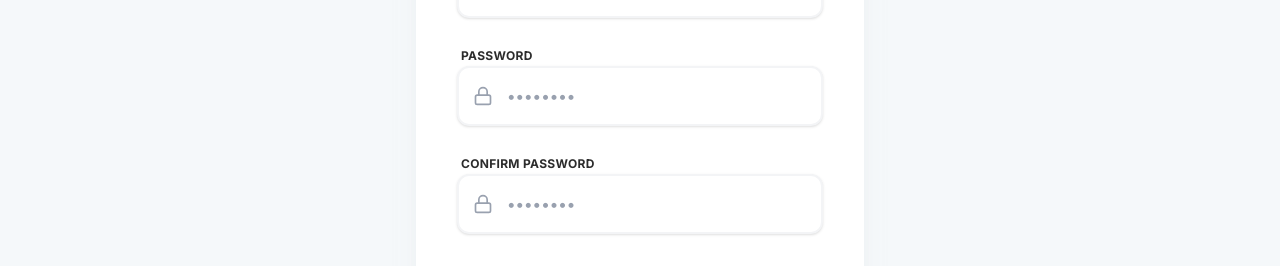
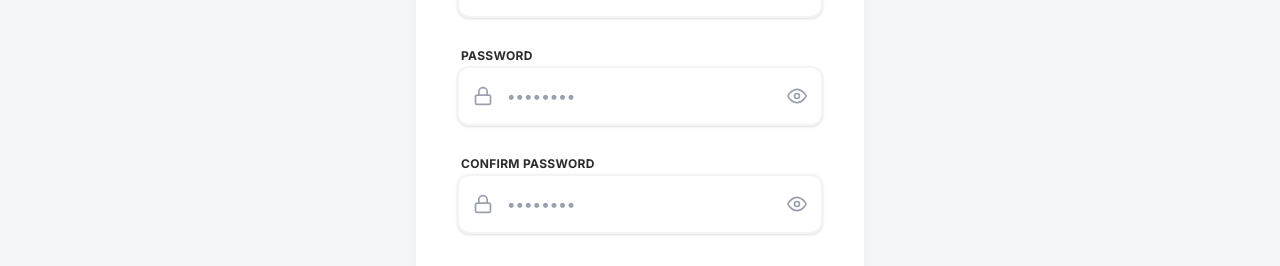
Before and after one commit to Shadab0097/mazle-tote, a React (Vite) app in the folder frontend/: page /register in a window 1280 px wide. Shown: the part 573-839 px from the top of the page. Built offline with nearby package versions, Linux system fonts and the light colour scheme; no server answers.

Commit message:
feature added

```diff
--- a/frontend/src/pages/Login.jsx
+++ b/frontend/src/pages/Login.jsx
@@ -10,7 +10,9 @@ import {
   FiUser,
   FiCheckCircle,
   FiShield,
-  FiCheck
+  FiCheck,
+  FiEye,
+  FiEyeOff
 } from 'react-icons/fi';
 
 const SecurityBadges = () => (
@@ -27,6 +29,7 @@ const SecurityBadges = () => (
 const Login = () => {
   const [formData, setFormData] = useState({ email: '', password: '' });
   const [rememberMe, setRememberMe] = useState(false);
+  const [showPassword, setShowPassword] = useState(false);
   const toast = useToast();
 
   const dispatch = useDispatch();
@@ -105,14 +108,22 @@ const Login = () => {
                 <FiLock size={18} className="md:w-5 md:h-5" />
               </div>
               <input
-                type="password"
+                type={showPassword ? 'text' : 'password'}
                 name="password"
                 placeholder="••••••••"
                 value={formData.password}
                 onChange={handleChange}
-                className="w-full pl-10 md:pl-12 pr-4 py-3 md:py-4 bg-white border-2 border-gray-100 focus:border-[#8ABEE8] rounded-xl outline-none text-[#2C2C2C] font-medium placeholder-gray-400 text-sm md:text-base transition-all duration-300 shadow-sm focus:shadow-md"
+                className="w-full pl-10 md:pl-12 pr-11 py-3 md:py-4 bg-white border-2 border-gray-100 focus:border-[#8ABEE8] rounded-xl outline-none text-[#2C2C2C] font-medium placeholder-gray-400 text-sm md:text-base transition-all duration-300 shadow-sm focus:shadow-md"
                 required
               />
+              <button
+                type="button"
+                onClick={() => setShowPassword(!showPassword)}
+                className="absolute inset-y-0 right-0 pr-4 flex items-center text-gray-400 hover:text-[#8ABEE8] transition-colors duration-200 cursor-pointer"
+                tabIndex={-1}
+              >
+                {showPassword ? <FiEyeOff size={18} className="md:w-5 md:h-5" /> : <FiEye size={18} className="md:w-5 md:h-5" />}
+              </button>
             </div>
           </div>
 
--- a/frontend/src/pages/Register.jsx
+++ b/frontend/src/pages/Register.jsx
@@ -10,7 +10,9 @@ import {
   FiArrowRight,
   FiShield,
   FiCheck,
-  FiCheckCircle
+  FiCheckCircle,
+  FiEye,
+  FiEyeOff
 } from 'react-icons/fi';
 
 const SecurityBadges = () => (
@@ -32,6 +34,8 @@ const Register = () => {
     confirmPassword: ''
   });
   const [agreed, setAgreed] = useState(false);
+  const [showPassword, setShowPassword] = useState(false);
+  const [showConfirmPassword, setShowConfirmPassword] = useState(false);
   const toast = useToast();
 
   const dispatch = useDispatch();
@@ -142,14 +146,22 @@ const Register = () => {
                 <FiLock size={20} />
               </div>
               <input
-                type="password"
+                type={showPassword ? 'text' : 'password'}
                 name="password"
                 placeholder="••••••••"
                 value={formData.password}
                 onChange={handleChange}
-                className="w-full pl-12 pr-4 py-4 bg-white border-2 border-gray-100 focus:border-[#8ABEE8] rounded-xl outline-none text-[#2C2C2C] font-medium placeholder-gray-400 transition-all duration-300 shadow-sm focus:shadow-md"
+                className="w-full pl-12 pr-11 py-4 bg-white border-2 border-gray-100 focus:border-[#8ABEE8] rounded-xl outline-none text-[#2C2C2C] font-medium placeholder-gray-400 transition-all duration-300 shadow-sm focus:shadow-md"
                 required
               />
+              <button
+                type="button"
+                onClick={() => setShowPassword(!showPassword)}
+                className="absolute inset-y-0 right-0 pr-4 flex items-center text-gray-400 hover:text-[#8ABEE8] transition-colors duration-200 cursor-pointer"
+                tabIndex={-1}
+              >
+                {showPassword ? <FiEyeOff size={20} /> : <FiEye size={20} />}
+              </button>
             </div>
           </div>
 
@@ -160,14 +172,22 @@ const Register = () => {
                 <FiLock size={20} />
               </div>
               <input
-                type="password"
+                type={showConfirmPassword ? 'text' : 'password'}
                 name="confirmPassword"
                 placeholder="••••••••"
                 value={formData.confirmPassword}
                 onChange={handleChange}
-                className="w-full pl-12 pr-4 py-4 bg-white border-2 border-gray-100 focus:border-[#8ABEE8] rounded-xl outline-none text-[#2C2C2C] font-medium placeholder-gray-400 transition-all duration-300 shadow-sm focus:shadow-md"
+                className="w-full pl-12 pr-11 py-4 bg-white border-2 border-gray-100 focus:border-[#8ABEE8] rounded-xl outline-none text-[#2C2C2C] font-medium placeholder-gray-400 transition-all duration-300 shadow-sm focus:shadow-md"
                 required
               />
+              <button
+                type="button"
+                onClick={() => setShowConfirmPassword(!showConfirmPassword)}
+                className="absolute inset-y-0 right-0 pr-4 flex items-center text-gray-400 hover:text-[#8ABEE8] transition-colors duration-200 cursor-pointer"
+                tabIndex={-1}
+              >
+                {showConfirmPassword ? <FiEyeOff size={20} /> : <FiEye size={20} />}
+              </button>
             </div>
           </div>
 
--- a/frontend/src/pages/ResetPassword.jsx
+++ b/frontend/src/pages/ResetPassword.jsx
@@ -1,6 +1,6 @@
 import { useState } from 'react';
 import { Link, useParams, useNavigate } from 'react-router-dom';
-import { FiLock, FiArrowRight, FiCheck } from 'react-icons/fi';
+import { FiLock, FiArrowRight, FiCheck, FiEye, FiEyeOff } from 'react-icons/fi';
 import api from '../services/api';
 import { useToast } from '../context/ToastContext';
 import { Container } from '@/components/ui/Container';
@@ -17,6 +17,8 @@ const ResetPassword = () => {
     });
     const [loading, setLoading] = useState(false);
     const [success, setSuccess] = useState(false);
+    const [showPassword, setShowPassword] = useState(false);
+    const [showConfirmPassword, setShowConfirmPassword] = useState(false);
     const toast = useToast();
 
     const handleChange = (e) => {
@@ -79,8 +81,9 @@ const ResetPassword = () => {
                             <form onSubmit={handleSubmit} className="space-y-6">
                                 <div>
                                     <label className="block text-sm font-medium mb-2 text-gray-700">New Password</label>
+                                    <div className="relative">
                                         <Input
-                                        type="password"
+                                            type={showPassword ? 'text' : 'password'}
                                             name="password"
                                             placeholder="Enter new password"
                                             value={formData.password}
@@ -88,12 +91,22 @@ const ResetPassword = () => {
                                             icon={<FiLock className="text-gray-400" />}
                                             required
                                         />
+                                        <button
+                                            type="button"
+                                            onClick={() => setShowPassword(!showPassword)}
+                                            className="absolute inset-y-0 right-0 pr-3 flex items-center text-gray-400 hover:text-[#8ABEE8] transition-colors duration-200 cursor-pointer"
+                                            tabIndex={-1}
+                                        >
+                                            {showPassword ? <FiEyeOff size={18} /> : <FiEye size={18} />}
+                                        </button>
+                                    </div>
                                 </div>
 
                                 <div>
                                     <label className="block text-sm font-medium mb-2 text-gray-700">Confirm Password</label>
+                                    <div className="relative">
                                         <Input
-                                        type="password"
+                                            type={showConfirmPassword ? 'text' : 'password'}
                                             name="confirmPassword"
                                             placeholder="Confirm new password"
                                             value={formData.confirmPassword}
@@ -101,6 +114,15 @@ const ResetPassword = () => {
                                             icon={<FiLock className="text-gray-400" />}
                                             required
                                         />
+                                        <button
+                                            type="button"
+                                            onClick={() => setShowConfirmPassword(!showConfirmPassword)}
+                                            className="absolute inset-y-0 right-0 pr-3 flex items-center text-gray-400 hover:text-[#8ABEE8] transition-colors duration-200 cursor-pointer"
+                                            tabIndex={-1}
+                                        >
+                                            {showConfirmPassword ? <FiEyeOff size={18} /> : <FiEye size={18} />}
+                                        </button>
+                                    </div>
                                 </div>
 
                                 <Button type="submit" size="lg" className="w-full" disabled={loading}>
```
Also changed, not shown: 1 other file (tests, documents, lock files or other folders). Lines whose indentation alone changed are shown as unchanged.
